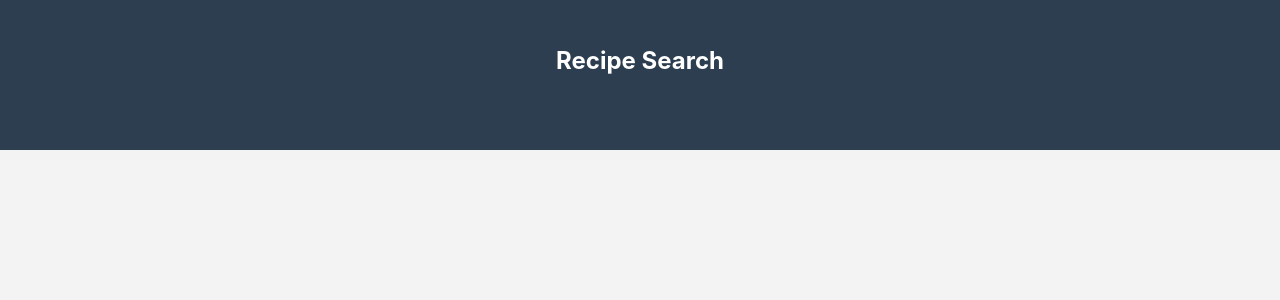
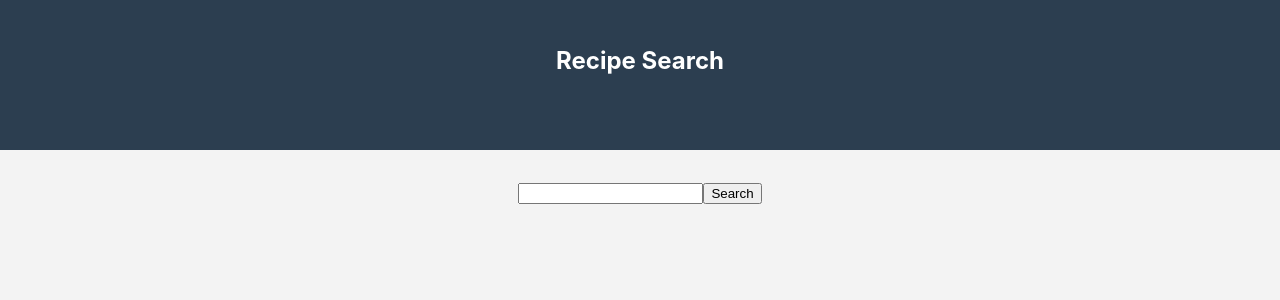
Before and after one commit to SusanneLun/React-Recipes, a React (Create React App) app: page / in a window 1280 px wide. Shown: the top 300 px of the page. Built offline with nearby package versions, Linux system fonts and the light colour scheme.

Commit message:
search field and button added

```diff
--- a/src/App.css
+++ b/src/App.css
@@ -5,8 +5,6 @@
   height: 40vmin;
   pointer-events: none;
 }
-
-
 
 .App-link {
   color: #61dafb;
--- a/src/App.js
+++ b/src/App.js
@@ -1,13 +1,20 @@
 import React, { Component } from 'react';
 import './App.css';
+import Form from './Form'
 
 class App extends Component {
+
+  getRecipe = (e) => {
+    e.preventDefault()
+    console.log("working")
+  }
   render() {
   return (
     <div className="App">
       <header className="App-header">
         <h1 className="App-title">Recipe Search</h1>
       </header>
+      <Form getRecipe={this.getRecipe}/>
     </div>
   );
 }
--- /dev/null
+++ b/src/Form.js
@@ -0,0 +1,13 @@
+import React from 'react'
+
+
+const Form = props => {
+  return (
+  <form onSubmit={props.getRecipe}>
+    <input type="text"/>
+    <button>Search</button>
+  </form>
+)
+}
+
+export default Form
```
